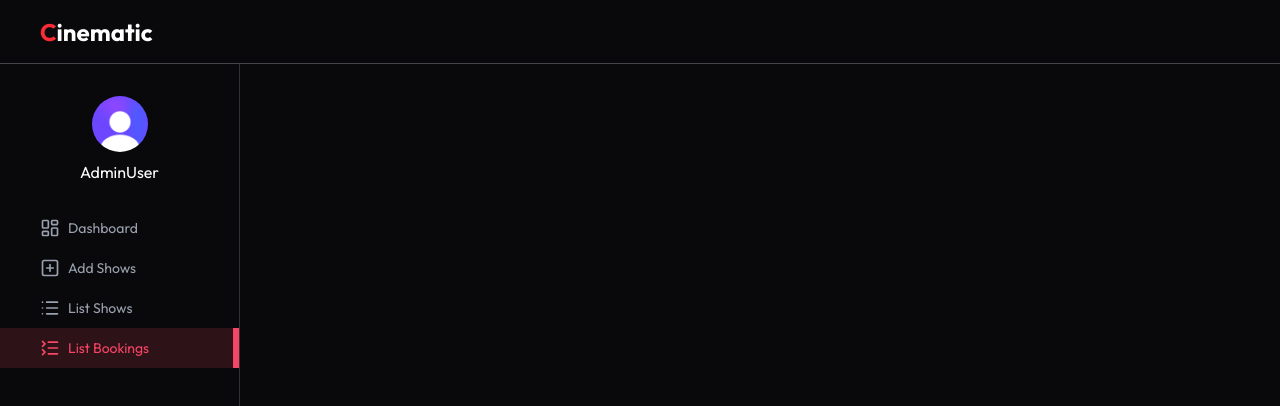
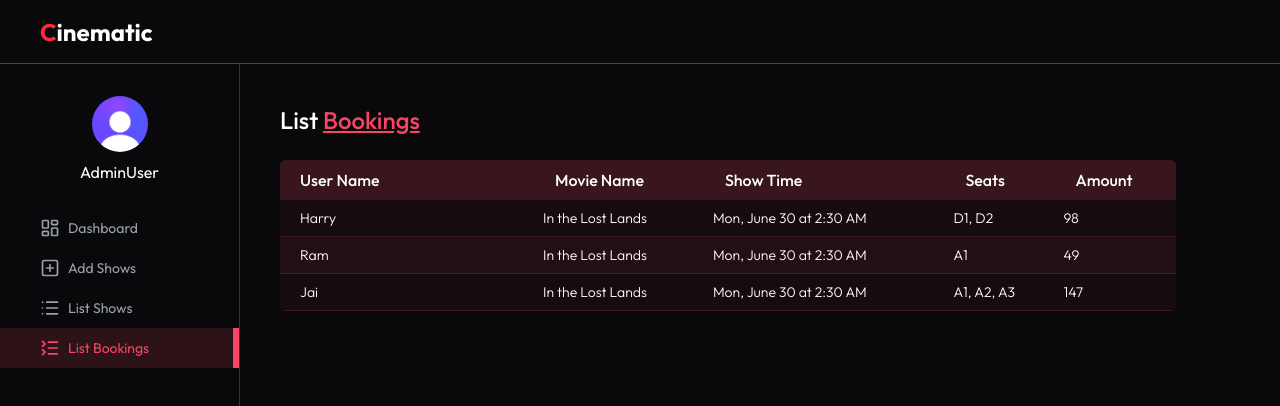
Before and after one commit to harshitcse22/Cinematic, a React (Vite) app in the folder Frontend/: page /admin/list-bookings in a window 1280 px wide. Shown: the top 406 px of the page. Built offline with nearby package versions, Linux system fonts and the light colour scheme; no server answers.

Commit message:
List Booking page is completed

```diff
--- a/Frontend/src/pages/admin/ListBookings.jsx
+++ b/Frontend/src/pages/admin/ListBookings.jsx
@@ -1,11 +1,56 @@
-import React from 'react'
+import React, { useEffect, useState } from 'react'
+import Loading from '../../components/Loading'
+import { dummyBookingData } from '../../assets/assets'
+import Title from '../../components/admin/Title'
+import { dateFormat } from '../../lib/dateFormat'
 
 const ListBookings = () => {
-  return (
-    <div>
 
-    </div>
-  )
+    const currency = import.meta.env.VITE_CURRENCY
+
+    const [bookings, setBookings] = useState([]);
+    const [isLoading, setIsLoading] = useState(true);
+
+    const getAllBookings = async () =>{
+      setBookings(dummyBookingData)
+      setIsLoading(false);
+    };
+
+    useEffect(()=>{
+       getAllBookings();
+    },[]);
+
+  return !isLoading ? (
+    <>
+     <Title text1="List" text2="Bookings"/>
+     <div className='max-w-4xl mt-6 overflow-x-auto'>
+      <table className='w-full border-collapse rounded-md overflow-hidden
+         text-nowrap'>
+          <thead>
+            <tr className='bg-primary/20 text-left text-white'>
+              <th className='p-2 font-medium pl-5'>User Name</th>
+              <th className='p-2 font-medium pl-5'>Movie Name</th>
+              <th className='p-2 font-medium pl-5'>Show Time</th>
+              <th className='p-2 font-medium pl-5'>Seats</th>
+              <th className='p-2 font-medium pl-5'>Amount</th>
+            </tr>
+          </thead>
+          <tbody className='text-sm font-light'>
+             {bookings.map((item, index) =>(
+               <tr key={index} className='border-b border-primary/20
+                 bg-primary/5 even:bg-primary/10'>
+                  <td className='p-2 min-w-45 pl-5'>{item.user.name}</td>
+                  <td className='p-2'>{item.show.movie.title}</td>
+                  <td className='p-2'>{dateFormat(item.show.showDateTime)}</td>
+                  <td className='p-2'>{Object.keys(item.bookedSeats).map(seat=> item.bookedSeats[seat]).join(", ")}</td>
+                  <td className='p-2'>{currency}{item.amount}</td>
+               </tr>
+             ))}
+          </tbody>
+      </table>
+      </div>
+    </>
+  ) : <Loading/>
 }
 
 export default ListBookings
```
